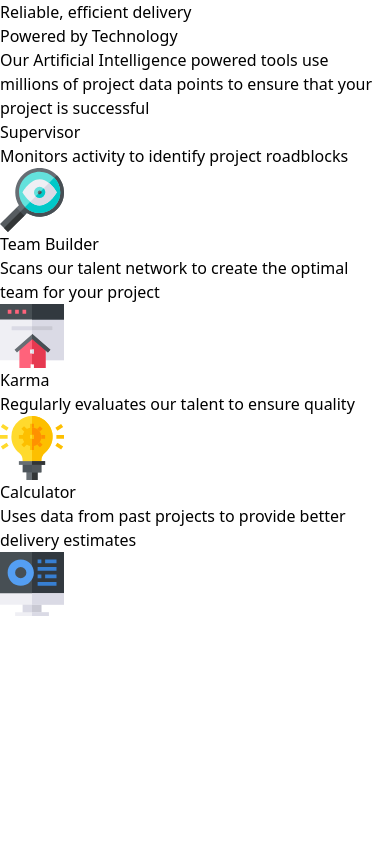
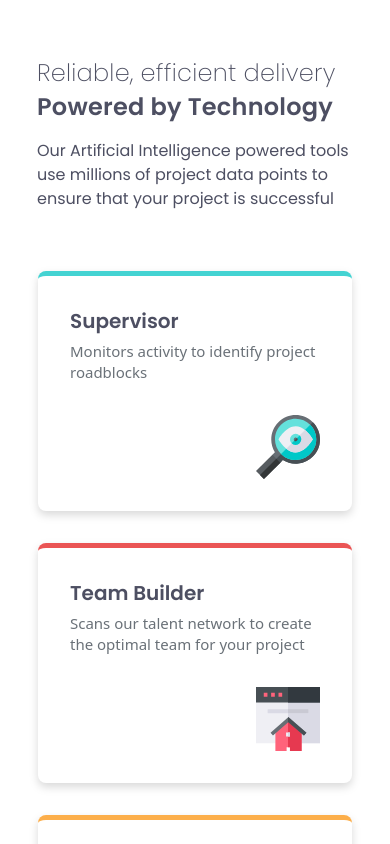
Before and after one commit to nerbertb/FEM-Four-Card-Feature, a React (Vite) app: page / in a window 390 px wide. Shown: the top 844 px of the page. Built offline with nearby package versions, Linux system fonts and the light colour scheme.

Commit message:
feat: completed mobile UI

```diff
--- a/src/components/Card.jsx
+++ b/src/components/Card.jsx
@@ -1,16 +1,16 @@
-
-
 function Card(props) {
-    return (
-        <div>
-            <h3>{props.title}</h3>
-            <p>{props.role}</p>
-            <img src={props.img} alt=""/>
-        </div>
-     );
+  return (
+    <div className="max-h-[250px] flex flex-col gap-8 p-8 bg-white drop-shadow-lg rounded-lg" style={{ borderTop: '5px solid', borderTopColor: props.color }}>
+      <div className='flex flex-col gap-1.5'>
+        <h3 className='poppins-semibold text-xl/[135%] text-[#4D4F62]'>{props.title}</h3>
+        <p className='text-[15px]/[140%] text-[#6A7178]'>{props.role}</p>
+      </div>
+      <div className='flex justify-end'>
+        <img src={props.img} alt="" className='size-16'/>
+      </div>
+    </div>
+  );
 }
 
-<div>
-
-</div>
+<div></div>;
 export default Card;
--- a/src/components/Home.jsx
+++ b/src/components/Home.jsx
@@ -2,23 +2,38 @@ import Card from './Card';
 import cards from '../data/cards';
 
 function Home() {
-
   function createCards(card) {
-        return <Card key={card.title} title={card.title} role={card.role} img={card.img}/>;
+    return (
+      <Card
+        key={card.title}
+        title={card.title}
+        role={card.role}
+        img={card.img}
+        color={card.color}
+      />
+    );
   }
 
   return (
-        <main>
+    <main className='flex justify-center my-14'>
+      <div className="max-w-[375px] flex flex-col justify-center items-center gap-15">
+        <div className="max-w-[316px] flex flex-col gap-4">
           <div>
-                <h1>Reliable, efficient delivery</h1>
-  <h2>Powered by Technology</h2>
-
-  <p>Our Artificial Intelligence powered tools use millions of project data points
-  to ensure that your project is successful</p>
-
-        <section>
-        {cards.map(createCards)}
-        </section>
+            <h1 className="text-[24px]/[140%] tracking-[0.25px] poppins-extralight text-[#4D4F62]">
+              Reliable, efficient delivery
+            </h1>
+            <h2 className="text-[24px]/[140%] tracking-[0.25px] poppins-semibold text-[#4D4F62]">
+              Powered by Technology
+            </h2>
+          </div>
+          <div>
+            <p className="text[15px]/[140%] text-[#4D4F62] poppins-regular">
+              Our Artificial Intelligence powered tools use millions of project
+              data points to ensure that your project is successful
+            </p>
+          </div>
+        </div>
+        <section className='max-w-[314px] flex flex-col gap-8'>{cards.map(createCards)}</section>
       </div>
     </main>
   );
--- a/src/data/cards.js
+++ b/src/data/cards.js
@@ -8,24 +8,28 @@ const cards = [
     title: 'Supervisor',
     role: 'Monitors activity to identify project roadblocks',
     img: sup,
+    color: '#44D3D2',
   },
 
   {
     title: 'Team Builder',
     role: 'Scans our talent network to create the optimal team for your project',
     img: build,
+    color:'#EA5454',
   },
 
   {
     title: 'Karma',
     role: 'Regularly evaluates our talent to ensure quality',
     img: karma,
+    color: '#FCAE4A',
   },
 
   {
     title: 'Calculator',
     role: 'Uses data from past projects to provide better delivery estimates',
     img: calc,
+    color: '#549EF2',
   },
 ];
 
--- a/src/index.css
+++ b/src/index.css
@@ -1,9 +1,35 @@
-@import "tailwindcss";
+@import url('https://fonts.googleapis.com/css2?family=Poppins:ital,wght@0,100;0,200;0,300;0,400;0,500;0,600;0,700;0,800;0,900;1,100;1,200;1,300;1,400;1,500;1,600;1,700;1,800;1,900&display=swap');
+
+@import 'tailwindcss';
 
 @layer base {
-    * {
-        margin: 0;
-        padding: 0;
-        box-sizing: border-box;
-    }
+  * {
+    margin: 0;
+    padding: 0;
+    box-sizing: border-box;
+  }
 }
+
+.poppins-extralight {
+  font-family: 'Poppins', sans-serif;
+  font-weight: 200;
+  font-style: normal;
+}
+
+.poppins-regular {
+  font-family: 'Poppins', sans-serif;
+  font-weight: 400;
+  font-style: normal;
+}
+
+.poppins-medium {
+  font-family: 'Poppins', sans-serif;
+  font-weight: 500;
+  font-style: normal;
+}
+
+.poppins-semibold {
+  font-family: 'Poppins', sans-serif;
+  font-weight: 600;
+  font-style: normal;
+}
```
Lines whose indentation alone changed are shown as unchanged.
